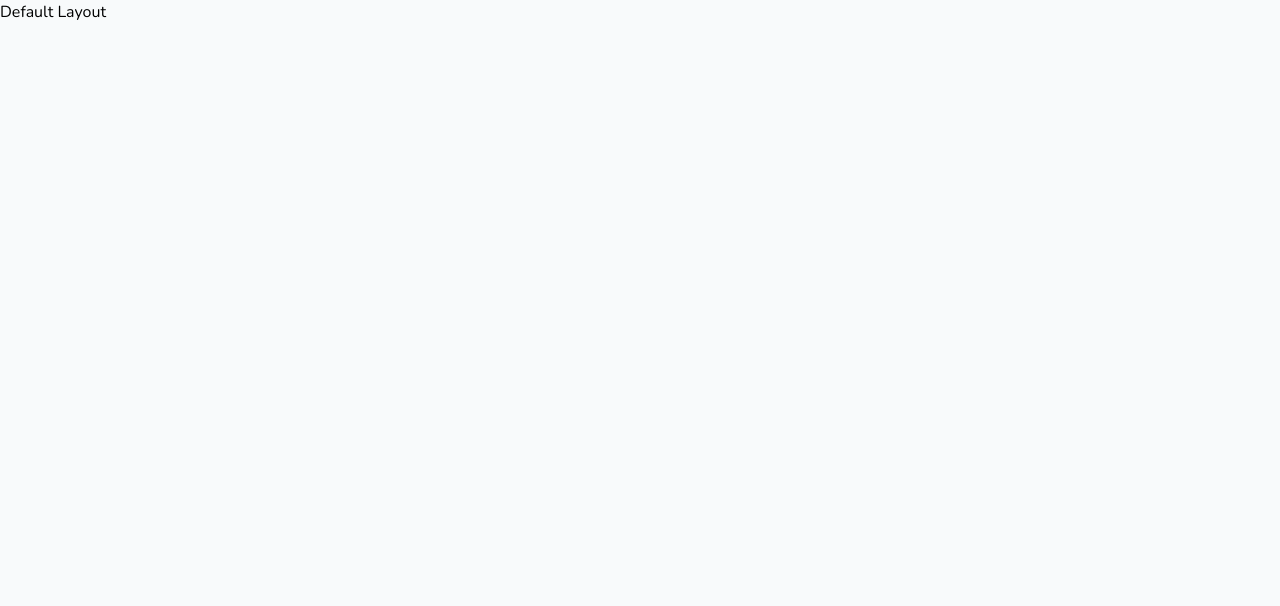
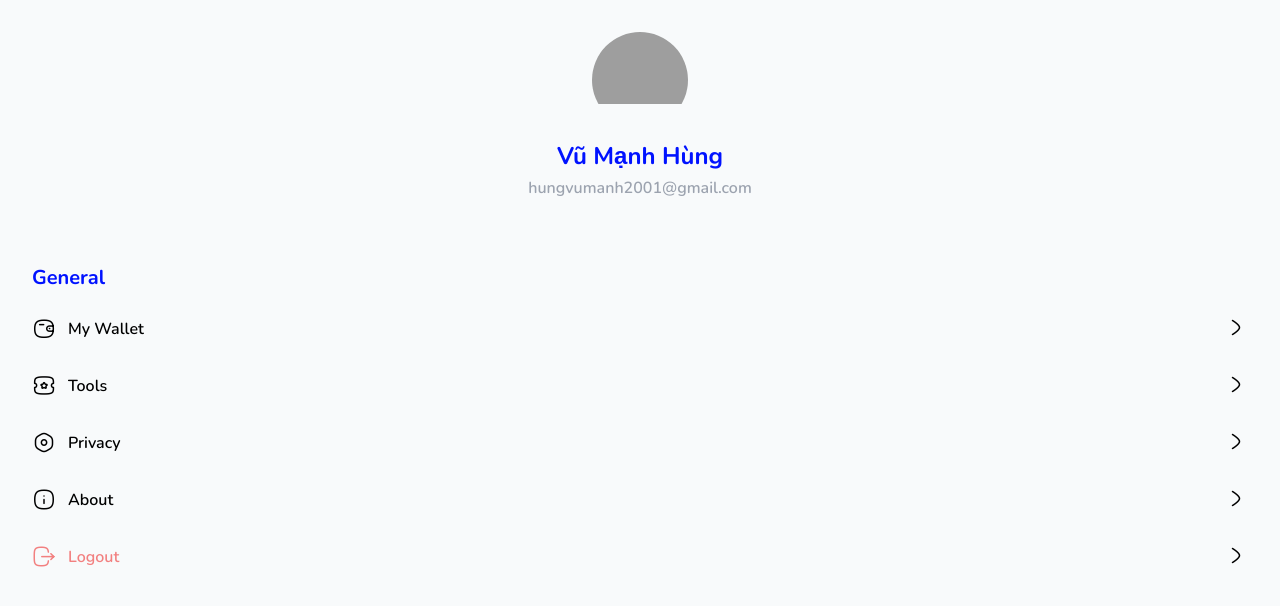
Before and after one commit to hungvumanh2001/i-money, a Vue app: page /profile in a window 1280 px wide. Before the commit this address had no page. Shown: the top 606 px of the page. Built offline with nearby package versions, Linux system fonts and the light colour scheme; grey boxes are pictures that could not be loaded.

Commit message:
profile page

```diff
--- a/src/assets/styles/global.css
+++ b/src/assets/styles/global.css
@@ -34,85 +34,85 @@ i {
 
 .t2ico-users:before {
   content: "\e915";
-  color: #363853;
+  color: inherit;
 }
 .t2ico-arrow-right:before {
   content: "\e916";
-  color: #363853;
+  color: inherit;
 }
 .t2ico-calendar:before {
   content: "\e917";
-  color: #363853;
+  color: inherit;
 }
 .t2ico-camera:before {
   content: "\e918";
-  color: #363853;
+  color: inherit;
 }
 .t2ico-category:before {
   content: "\e919";
-  color: #363853;
+  color: inherit;
 }
 .t2ico-chart:before {
   content: "\e91a";
-  color: #363853;
+  color: inherit;
 }
 .t2ico-document:before {
   content: "\e91b";
-  color: #363853;
+  color: inherit;
 }
 .t2ico-filter:before {
   content: "\e91c";
-  color: #363853;
+  color: inherit;
 }
 .t2ico-info-square:before {
   content: "\e91d";
-  color: #363853;
+  color: inherit;
 }
 .t2ico-location:before {
   content: "\e91e";
-  color: #363853;
+  color: inherit;
 }
 .t2ico-logout:before {
   content: "\e91f";
-  color: #363853;
+  color: inherit;
 }
 .t2ico-notification:before {
   content: "\e920";
-  color: #363853;
+  color: inherit;
 }
 .t2ico-plus:before {
   content: "\e921";
-  color: #363853;
+  color: inherit;
 }
 .t2ico-presentation:before {
   content: "\e922";
-  color: #363853;
+  color: inherit;
 }
 .t2ico-profile:before {
   content: "\e923";
-  color: #363853;
+  color: inherit;
 }
 .t2ico-setting:before {
   content: "\e924";
-  color: #363853;
+  color: inherit;
 }
 .t2ico-lock:before {
   content: "\e925";
-  color: #363853;
+  color: inherit;
 }
 .t2ico-ticket-star:before {
   content: "\e926";
-  color: #363853;
+  color: inherit;
 }
 .t2ico-trending-down:before {
   content: "\e927";
-  color: #363853;
+  color: inherit;
 }
 .t2ico-trending-up:before {
   content: "\e928";
-  color: #363853;
+  color: inherit;
 }
 .t2ico-wallet:before {
   content: "\e929";
-  color: #363853;
+  color: inherit;
 }
--- a/src/layouts/default.vue
+++ b/src/layouts/default.vue
@@ -1,4 +1,3 @@
 <template>
-  <h1>Default Layout</h1>
   <slot />
 </template>
--- a/src/router/index.js
+++ b/src/router/index.js
@@ -28,6 +28,15 @@ const routes = [
     component: () =>
       import(/* webpackChunkName: "about" */ "../views/login.vue"),
   },
+  {
+    path: "/profile",
+    name: "Profile",
+    meta: {
+      layout: "default",
+    },
+    component: () =>
+      import(/* webpackChunkName: "about" */ "../views/profile.vue"),
+  },
 ];
 
 const router = createRouter({
--- /dev/null
+++ b/src/views/profile.vue
@@ -0,0 +1,109 @@
+<template>
+  <!-- Start info -->
+  <div class="row">
+    <div class="container mx-auto p-8">
+      <div class="text-center">
+        <div class="w-24 h-24 rounded-full overflow-hidden mx-auto">
+          <img
+            class="w-full h-auto object-cover"
+            src="https://i.pinimg.com/736x/c6/e5/65/c6e56503cfdd87da299f72dc416023d4.jpg"
+            size="xs"
+            alt="User's profile avatar"
+          />
+        </div>
+        <div class="font-bold text-2xl text-primary mt-3">Vũ Mạnh Hùng</div>
+        <p class="font-semibold text-gray-400 mt-1">hungvumanh2001@gmail.com</p>
+      </div>
+    </div>
+  </div>
+  <!-- End info -->
+
+  <!-- Start menu  -->
+  <div class="row">
+    <div class="container mx-auto p-8">
+      <div class="grid grid-cols-1">
+        <div class="col-span-1">
+          <h3 class="font-bold text-xl text-primary mb-2">General</h3>
+        </div>
+      </div>
+      <div class="grid grid-cols-1">
+        <div class="col-span-1">
+          <ul>
+            <li
+              v-for="(profileOption, index) in profileOptions"
+              :key="profileOption.name"
+            >
+              <router-link
+                :to="profileOption.route"
+                class="flex justify-between items-center py-3"
+              >
+                <div
+                  class="flex items-center text-left"
+                  :class="{ 'text-red': index === profileOptions.length - 1 }"
+                >
+                  <i class="t2ico text-2xl" :class="profileOption.icon"></i>
+                  <h5 class="font-semibold ml-3">{{ profileOption.name }}</h5>
+                </div>
+                <div class="text-right">
+                  <i class="t2ico t2ico-arrow-right text-2xl"></i>
+                </div>
+              </router-link>
+            </li>
+          </ul>
+        </div>
+      </div>
+    </div>
+  </div>
+</template>
+
+<script>
+import { reactive } from "vue";
+export default {
+  setup() {
+    const profileOptions = reactive([
+      {
+        name: "My Wallet",
+        icon: "t2ico-wallet",
+        route: {
+          name: "Home",
+          params: {},
+        },
+      },
+      {
+        name: "Tools",
+        icon: "t2ico-ticket-star",
+        route: {
+          name: "Home",
+          params: {},
+        },
+      },
+      {
+        name: "Privacy",
+        icon: "t2ico-lock",
+        route: {
+          name: "Home",
+          params: {},
+        },
+      },
+      {
+        name: "About",
+        icon: "t2ico-info-square",
+        route: {
+          name: "Home",
+          params: {},
+        },
+      },
+      {
+        name: "Logout",
+        icon: "t2ico-logout",
+        route: {
+          name: "Home",
+          params: {},
+        },
+      },
+    ]);
+
+    return { profileOptions };
+  },
+};
+</script>
--- a/src/views/register.vue
+++ b/src/views/register.vue
@@ -88,7 +88,6 @@ import { ref } from "vue";
 import { useRouter } from "vue-router";
 
 import { useSignUp } from "@/composables/useSignUp";
-import router from "@/router";
 export default {
   setup() {
     const { error, isPending, signUp } = useSignUp();
```
